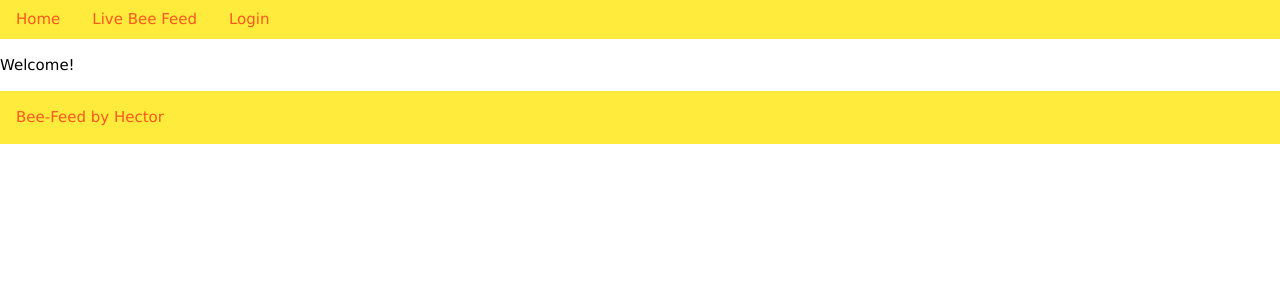
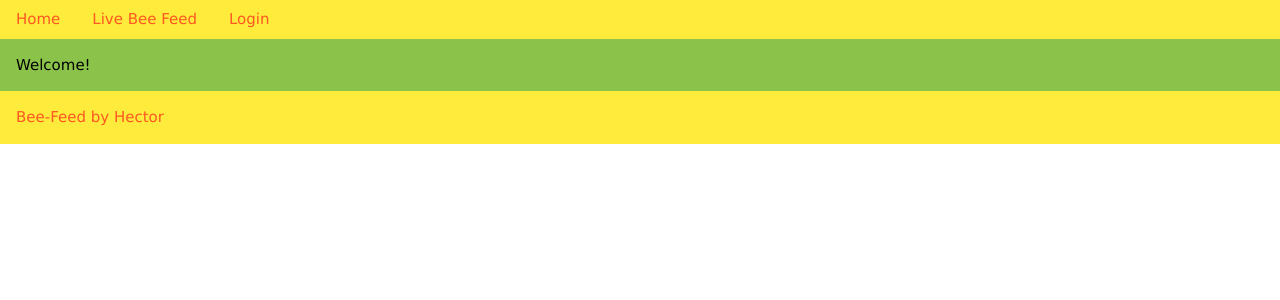
Before and after one commit to ltrojan/bee-feed, a Flask app: page / in a window 1280 px wide. Shown: the part 75-375 px from the top of the page. Run offline with Flask 2, Linux system fonts and the light colour scheme; parts of the project's set-up code (start-up, migrations or seed data) failed here and were passed over.

Commit message:
make whole background green!

```diff
--- a/templates/layout.html
+++ b/templates/layout.html
@@ -46,12 +46,14 @@
       </ul>
     </div>
 
-    <div class="w3-container w3-padding-0">
-      {% block body %}
-      <p>
-	No Content
-      </p>
-    {% endblock %}
+    <div class="w3-container w3-light-green w3-padding-0">
+      <div class="w3-container">
+	{% block body %}
+	<p>
+	  No Content
+	</p>
+	{% endblock %}
+      </div>
     </div>
 
 
--- a/templates/macro.html
+++ b/templates/macro.html
@@ -12,7 +12,7 @@
 
 
 {% macro build_list(data) -%}
-<div class="w3-container w3-light-green"> <!-- start -->
+<div class="w3-container"> <!-- start -->
   {% for title, date, text in data %}
   {{ build_block(title, date, text) }}
   {% endfor %}
```
